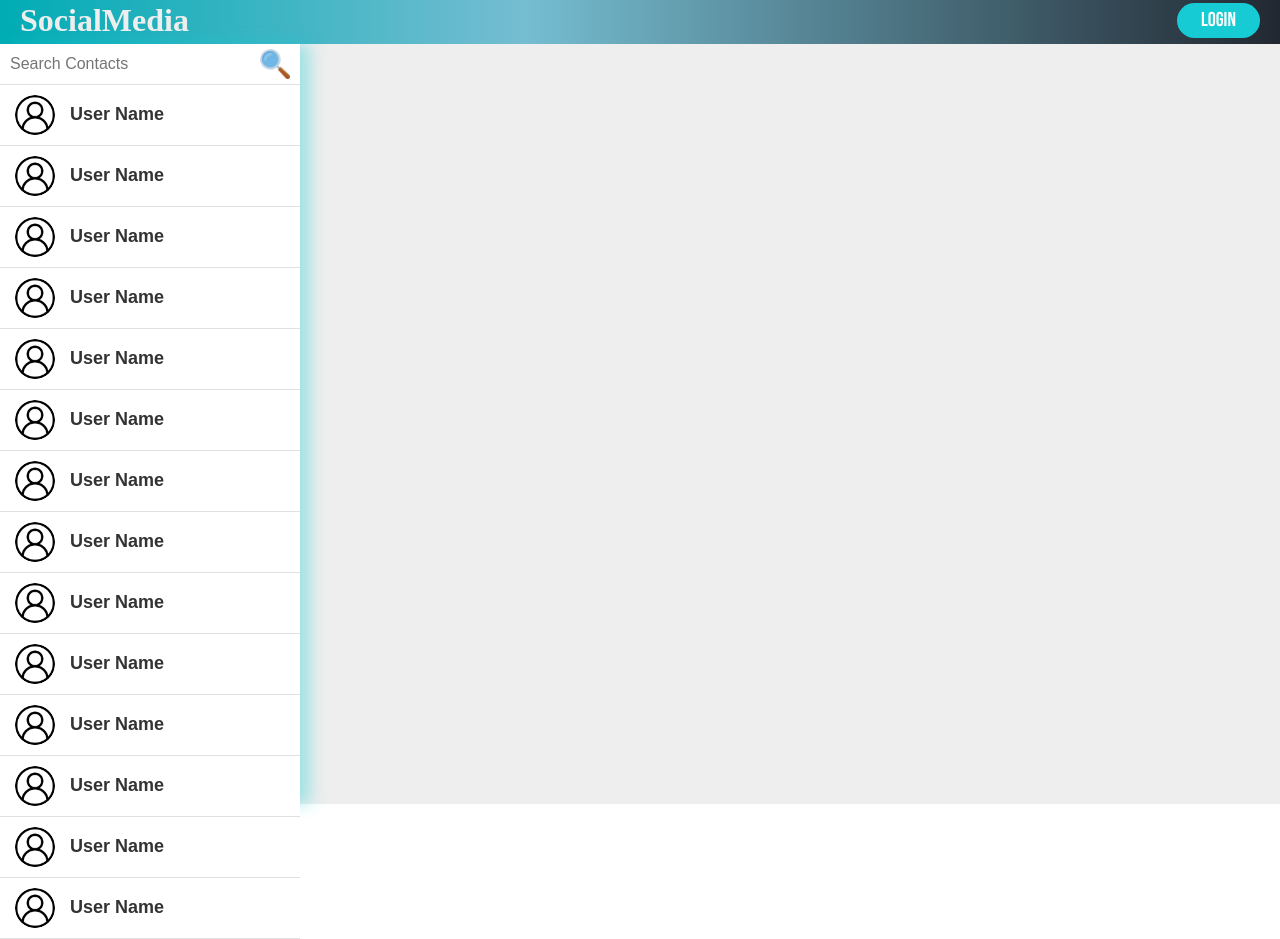
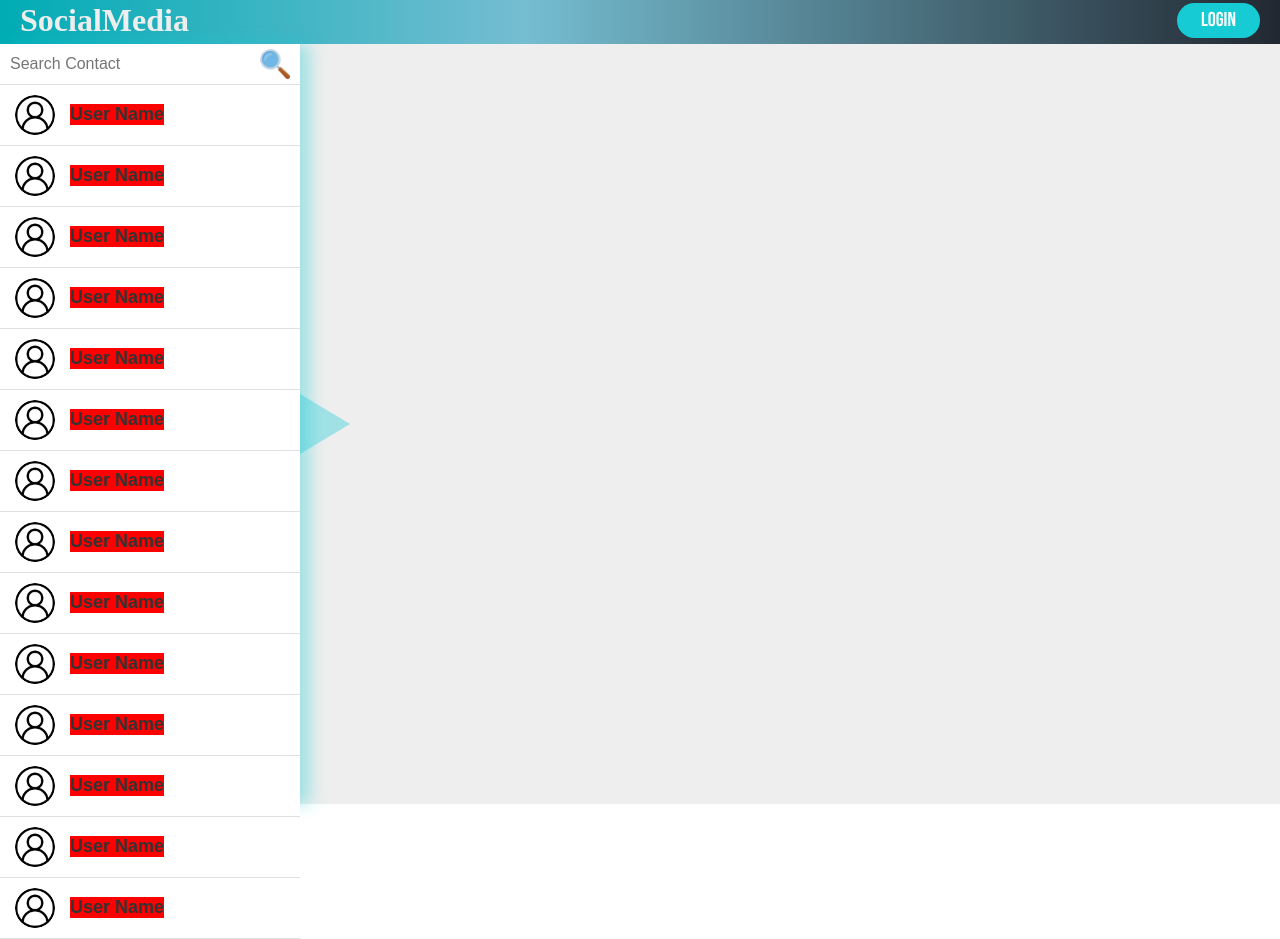
Before and after one commit to Eyal-Lavi/MySocialMedia, a React (Vite) app in the folder WebClient/: page / in a window 1280 px wide. Built offline with nearby package versions, Linux system fonts and the light colour scheme.

Commit message:
Toggle contacts list visibility with animation and UI improvements

```diff
--- a/WebClient/src/Header.jsx
+++ b/WebClient/src/Header.jsx
@@ -40,7 +40,5 @@ const StyledHeader = styled.header`
     & h1{
       color: #EEEEEE;
     }
-    & button{
-        height: 35px;
-    }
+
 `;
--- a/WebClient/src/contacts/Contact.jsx
+++ b/WebClient/src/contacts/Contact.jsx
@@ -17,6 +17,7 @@ const Li = styled.li`
     height: 60px;
     border-bottom: 1px solid #e0e0e0;
     transition: background-color 0.3s ease;
+    display:flex;
 
     &:hover {
         background-color: #f1f1f1; /* שינוי צבע ברקע בעת מעבר עכבר */
@@ -53,41 +54,3 @@ const Li = styled.li`
         font-weight: bold;
     }
 `;
-
-// import styled from "styled-components"
-// import UserIcon from '/UserIcon.png';
-
-// export default function Contact(){
-//     return(
-//         <Li>
-//             <button>
-//                 <img src={UserIcon} alt="(user img)"/>
-//                 asdads
-//             </button>
-//         </Li>
-//     )
-// }
-// const Li = styled.li`
-//     background-color:pink;
-//     height: 50px;
-//     border-bottom:1px solid black;
-
-//     & button{
-//         display:flex;
-//         align-items:center;
-//         justify-content: start;
-//         width:100%;
-//         height:100%;
-//         background-color:transparent;
-//         // outline:none;
-//         border:none;
-//         margin-bottom:2px;
-//     }
-//     & img{
-//         width:40px;
-//         margin-left: 25px;
-//         margin-right: 15px;
-//     }
-
-
-// `;
--- a/WebClient/src/contacts/ContactsList.jsx
+++ b/WebClient/src/contacts/ContactsList.jsx
@@ -1,13 +1,22 @@
 import styled from "styled-components"
 import Contact from "./Contact";
 import SearchIcon from '/SearchIcon.png'
+import { useState } from "react";
+import Arrow from '/Arrow.png';
 export default function ContactsList(){
+    const [contactListStatus , setContactListStatus] = useState(true);
+    const handleTriangleClick = () => {
+        console.log("Triangle clicked!");
+        setContactListStatus(prevStatus => !prevStatus);
+    };
     return(
-        <Ul>
+        <Ul $status={contactListStatus}>
+            {contactListStatus &&
+                <>
                     <li className="SearchLi">
                         <input
                             type="text"
-                    placeholder="Search Contacts"/>
+                            placeholder="Search Contact"/>
                         <img id="searchIcon" src={SearchIcon}/>
                     </li>
                     <Contact />
@@ -24,14 +33,42 @@ export default function ContactsList(){
                     <Contact />
                     <Contact />
                     <Contact />
+                </>}
+            {/*
+                    <li className="SearchLi">
+                        <input
+                            type="text"
+                            placeholder="Search Contact"/>
+                        <img id="searchIcon" src={SearchIcon}/>
+                    </li>
+                    <Contact />
+                    <Contact />
+                    <Contact />
+                    <Contact />
+                    <Contact />
+                    <Contact />
+                    <Contact />
+                    <Contact />
+                    <Contact />
+                    <Contact />
+                    <Contact />
+                    <Contact />
+                    <Contact />
+                    <Contact /> */}
+
+            <Triangle onClick={handleTriangleClick}>
+
+            </Triangle>
         </Ul>
     )
 }
 const Ul = styled.ul`
-    background-color:blue;
+    background-color:#fff;
     height:100%;
     box-shadow: 10px 0px 15px 0px rgba(23,203,212,0.36);
     // box-shadow: 10px 0px 12px 0px rgba(34,40,49,0.49);
+    position:relative;
+    transition: width 0.7s ease;
     & .SearchLi{
         background-color: red;
         background-color: #fff;
@@ -54,6 +91,78 @@ const Ul = styled.ul`
         // background-color:red;
     }
     @media (min-width: 1024px) {
-        width:300px
+        ${({$status})=>($status ?
+            `
+            width:300px;
+
+            & input{
+                // width:0px;//
+                calc(100% - 60px)
+                padding:0;
+            }
+            & #searchIcon{
+                display:block;
+                transition: display 0.7s ease;
+            }
+            button{
+                width:100%;
+            }
+            span{
+                opacity: 1;
+                transition: opacity 0.7s ease;
+                background-color:red;
+            }
+            img{
+                transition: width 0.7s ease;
+                width:40px;
+            }
+            `://צריך להגדיר פה את האנמציה במקרעה של הסגירה
+            `
+            width:0px;
+
+            & input{
+                width:0px;
+                padding:0;
+            }
+            & #searchIcon{
+                display:none;
+                transition: display 0.7s ease;
+            }
+            button{
+                width:0px;
+            }
+            span{
+                opacity: 0;
+                transition: opacity 0.3s ease;
+            }
+            img{
+                transition: width 0.7s ease;
+                width:0px;
+            }
+            `
+        )}
     }
 `;
+
+
+const Triangle = styled.div`
+    display:none;
+
+    @media (min-width: 1024px) {
+        display:block;
+        position: absolute;
+        top: 50%;
+        right: -50px;
+        transform: translateY(-50%);
+        width: 0;
+        height: 0;
+        border-left: 50px solid rgba(23,203,212,0.36);
+        border-top: 30px solid transparent;
+        border-bottom: 30px solid transparent;
+        cursor: pointer;
+
+        &:hover {
+            border-left-color: rgba(23,203,212,0.56);
+        }
+    }
+`;
--- a/WebClient/src/utils/LoginButton.jsx
+++ b/WebClient/src/utils/LoginButton.jsx
@@ -27,7 +27,7 @@ const StyledLoginButton = styled.button`
   color: white;
   cursor: pointer;
   transition: background-color 0.3s ease, box-shadow 0.3s ease, transform 0.2s ease;
-
+  height:20px;
   display: flex;
   align-items: center;
   justify-content: center;
@@ -64,4 +64,7 @@ const StyledLoginButton = styled.button`
         }
     `
     }
+    @media (min-width: 1024px){
+      height:35px;
+    }
 `;
```
Also changed, not shown: WebClient/public/Arrow.png (added). Lines whose indentation alone changed are shown as unchanged.
